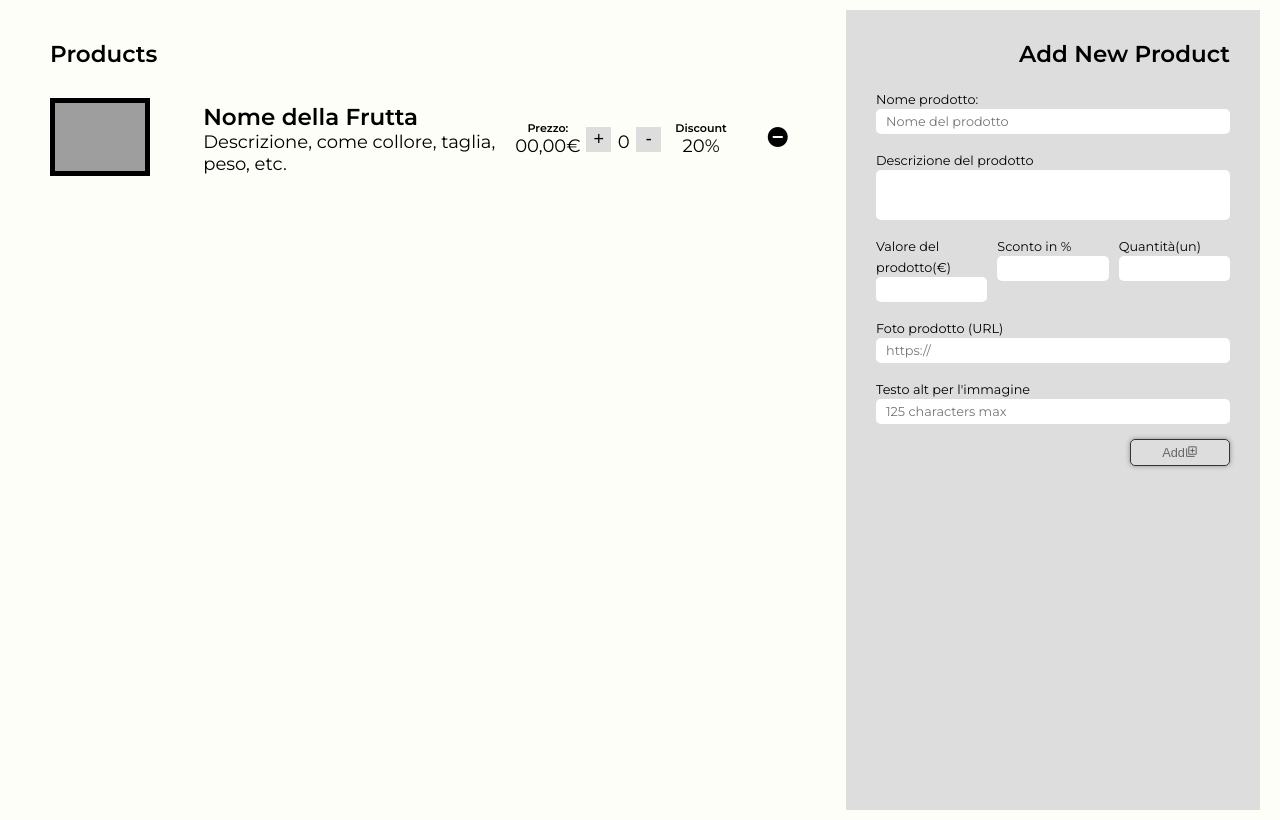
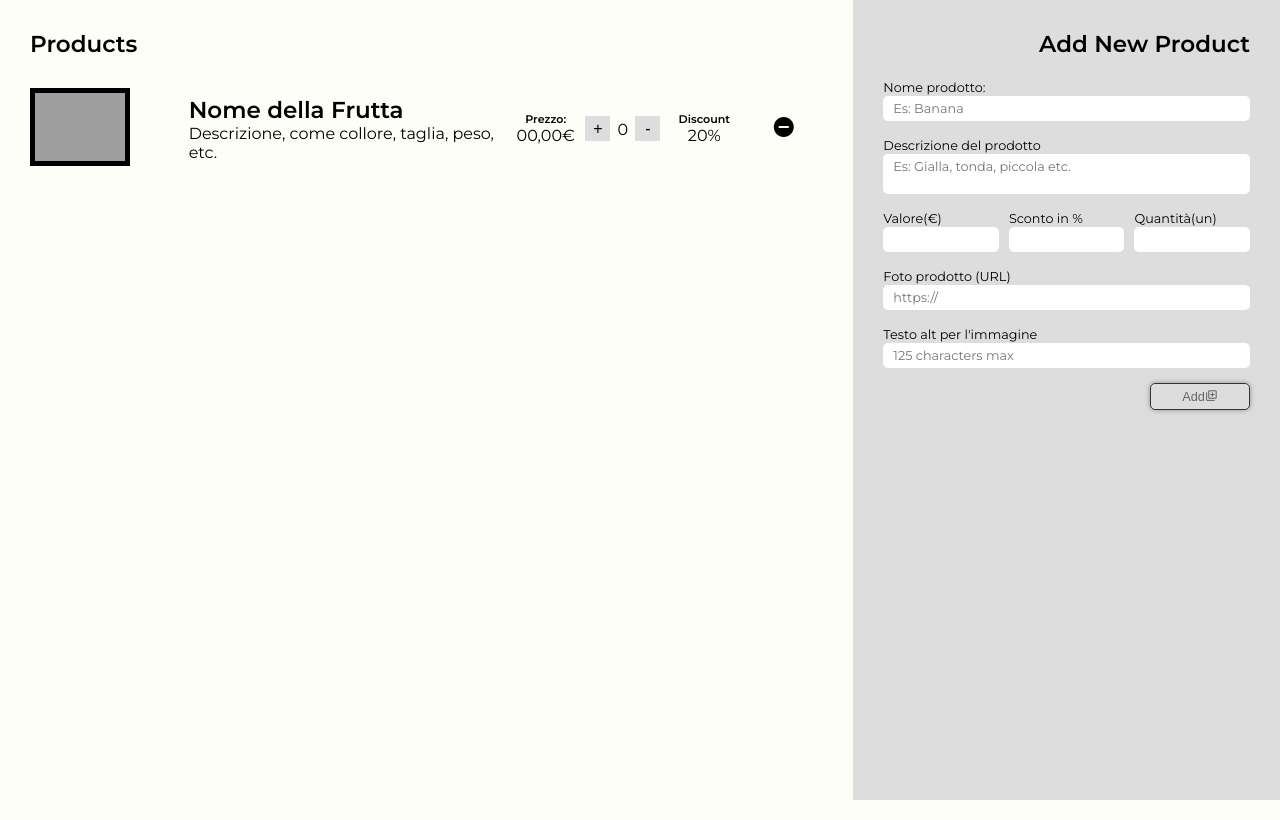
Before and after one commit to Wagner3UB/fruitStore, a website: page adm.html in a window 1280 px wide. Drawn offline with Linux system fonts and the light colour scheme; grey boxes are pictures that could not be loaded.

Commit message:
layout pronto

```diff
--- a/adm.html
+++ b/adm.html
@@ -28,12 +28,12 @@
     <h2>Add New Product</h2>
     <form>
       <label for="productName">Nome prodotto:</label>
-      <input type="text" placeholder="Nome del prodotto" id="productName">
+      <input type="text" placeholder="Es: Banana" id="productName">
       <label for="productDescription">Descrizione del prodotto</label>
-      <textarea name="productDescription" id="productDescription"></textarea>
+      <textarea name="productDescription" id="productDescription" placeholder="Es: Gialla, tonda, piccola etc."></textarea>
       <section class="newProductValorSect">
         <div>
-          <label for="">Valore del prodotto(€)</label>
+          <label for="">Valore(€)</label>
           <input type="number">
         </div>
         <div>
--- a/style.css
+++ b/style.css
@@ -196,12 +196,9 @@ footer button{
 
 /* ADM PANEL */
 body.adm{
-  font-size: 18px;
-  padding: 10px 20px;
+  font-size: 16px;
   background-color: rgba(252, 252, 228, 0.194);
   position: relative;
-}
-body.adm{
   display: flex;
 }
 body.adm main{
@@ -214,6 +211,9 @@ body.adm img{
   border: 5px solid;
 }
 body.adm aside{
+  display: flex;
+  flex-direction: column;
+  align-items: flex-end;
   width: calc(100vw/3);
   height: 100vh;
   background-color: #ddd;
@@ -231,7 +231,8 @@ body.adm aside textarea{
 }
 body.adm aside input,
 body.adm aside input::placeholder,
-body.adm aside label{
+body.adm aside label,
+body.adm aside textarea{
   font-family: 'Montserrat', sans-serif;
   font-size: 0.8rem;
 }
@@ -246,11 +247,6 @@ margin: 0 5px;
 }
 body.adm .newProductValorSect div:nth-of-type(3){
 margin-left: 5px;
-}
-body.adm aside{
-  display: flex;
-  flex-direction: column;
-  align-items: flex-end;
 }
 body.adm aside button{
   width: 100px;
```
